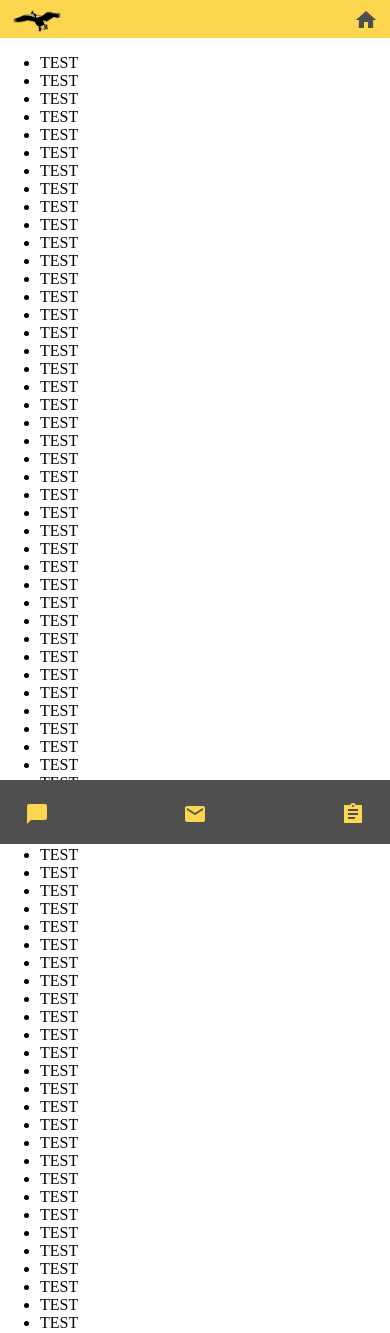
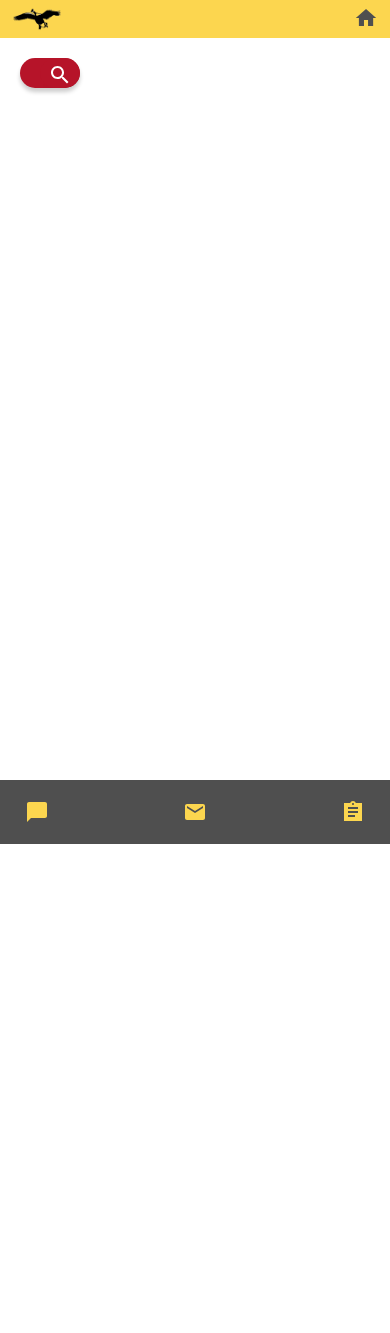
Before and after one commit to HarshSheth1128/Goose-Gossip, a React (Create React App) app: page /app in a window 390 px wide. Shown: the top 1333 px of the page. After the commit the page ends 844 px from the top, so only its background shows below. Built offline with nearby package versions, Linux system fonts and the light colour scheme.

Commit message:
fixed the search bar width

```diff
--- a/src/common/SearchBar/SearchBar.css
+++ b/src/common/SearchBar/SearchBar.css
@@ -12,8 +12,9 @@ body{
 
 .SearchBarRoot {
     background:white;
-    width: 50vw;
-    /*padding: 3em;*/
+    width: 103vw;
+    padding: 5vw;
+    padding-right: 0;
     /*box-shadow: 0 0 3em, gray;*/
     position: relative;
 }
@@ -26,9 +27,9 @@ body{
     box-shadow: 0px 4px 4px rgba(0, 0, 0, 0.2);
     border-radius: 23.5px;
     position: relative;
-    margin: 50px;
     width: 60px;
-    transition: width 600ms cubic-bezier(0.02, 0.89, 0.6, 1.2);
+    /*transition: width 600ms cubic-bezier(0.02, 0.89, 0.6, 1.2);*/
+    transition: width 920ms cubic-bezier(0.25, 1.24, 0.57, 1.04);
     overflow: hidden;
 }
 
@@ -58,7 +59,7 @@ body{
     font-weight: 500;
     font-size: 18px;
     line-height: 23px;
-    /*padding: 0 0.5rem;*/
+    padding: 0 0.5rem;
 }
 
 .SearchBarInput:focus {
@@ -109,3 +110,17 @@ body{
   outline: 0;
   box-shadow: 0 0 10px rgba(0,0,0,0.30);
 }
+
+@media only screen and (max-width: 425px) {
+    /* Mobile */
+    .SearchBarWrapper {
+        height: 30px;
+        transition: width 600ms cubic-bezier(0.25, 1.24, 0.57, 1.04);
+    }
+    .SearchBarSubmit {
+        width: 40px;
+    }
+    .SearchBarInput::placeholder{
+        font-size: 15px;
+    }
+}
--- a/src/common/SearchBar/SearchBar.jsx
+++ b/src/common/SearchBar/SearchBar.jsx
@@ -1,5 +1,5 @@
 import React, { Component } from 'react';
-import './index.css';
+import './SearchBar.css';
 //import './SearchBar.css'
 import SearchIcon from '../../images/search.svg'
 //import { ReactComponent as SearchIcon } from '../../images/search.svg';
--- a/src/common/SearchBar/index.css
+++ /dev/null
@@ -1,93 +0,0 @@
-
-.SearchBarRoot {
-    background:white;
-    width: 70vw;
-    padding: 3em;
-    box-shadow: 0 0 3em, gray;
-    position: relative;
-    margin: 50px;
-}
-
-.SearchBarWrapper {
-    /*position: fixed;*/
-    display: flex;
-    border: 2px solid black;
-    size: 40px;
-    border-radius: 50px;
-    height: 40px;
-    width: 40px;
-    padding: 5px;
-    position: relative;
-    /*transition: width 400ms ease-in-out;*/
-    transition: width 500ms cubic-bezier(0.02, 0.89, 0.6, 1.2);
-    overflow: hidden;
-    /*
-    width: 1300px;
-    height: 45px;
-    background-color: #c4c4c4;
-    border-radius: 22px;
-    */
-}
-
-.SearchBarInput {
-    flex-grow: 1;
-    font-size: 1.5rem;
-    padding: 0 0.5em;
-    border: 0;
-    position: absolute;
-    top: 0;
-    left: 0;
-    bottom: 0;
-    opacity: 0;
-    cursor: pointer;
-}
-
-.SearchBarInput:focus {
-    outline: 0;
-}
-
-.SearchBarSubmit {
-    font-size: 1.5rem;
-    cursor: pointer;
-    border: 0;
-    background: transparent;
-    border-radius: 50%;
-    width: 38px;
-    height: 38px;
-    margin-left: auto;
-    background: #B61429;
-/*transition: background 150ms ease-in-out;*/
-}
-
-.SearchIcon {
-    position: relative;
-}
-
-.SearchBarWrapper:focus-within{
-    width: 100%;
-}
-
-.SearchBarWrapper:focus-within .SearchBarSubmit{
-    background: black;
-}
-
-.SearchBarWrapper:focus-within .SearchIcon{
-    fill: white;
-}
-
-.SearchBarWrapper:focus-within .SearchBarSubmit:focus,
-.SearchBarWrapper:focus-within .SearchBarSubmit:hover{
-    outline: 0;
-    box-shadow: 0 0 10px grey;
-}
-
-.SearchBarWrapper:focus-within .SearchBarInput{
-    opacity: 1;
-    cursor: initial;
-    width: calc(100% - 80px);
-    background: blue;
-}
-
-.SearchIcon {
-    padding-top: 5px;
-}
--- a/src/pages/HomeScreen/HomeScreen.jsx
+++ b/src/pages/HomeScreen/HomeScreen.jsx
@@ -4,7 +4,8 @@ import '../../common/BottomNavBar/BottonNavBar';
 import NavBar from '../../common/BottomNavBar/BottonNavBar';
 import MenuBar from '../../common/MenuBar/MenuBar';
 import CategoryButton from '../../common/CategoryButton/CategoryButton';
-import ChatRoomButton from '../../common/ChatRoomButton/ChatRoomButton'
+import ChatRoomButton from '../../common/ChatRoomButton/ChatRoomButton';
+import SearchBar from '../../common/SearchBar/SearchBar';
 
 class HomeScreen extends Component {
     constructor() {
@@ -44,136 +45,7 @@ class HomeScreen extends Component {
                 <div className="HomeScreenRoot">
                     <MenuBar show={this.state.showNavBar}/>
                     <div className="HomeScreenRootContentWrapper">
-                        <ul>
-                            <li>TEST</li>
-                            <li>TEST</li>
-                            <li>TEST</li>
-                            <li>TEST</li>
-                            <li>TEST</li>
-                            <li>TEST</li>
-                            <li>TEST</li>
-                            <li>TEST</li>
-                            <li>TEST</li>
-                            <li>TEST</li>
-                            <li>TEST</li>
-                            <li>TEST</li>
-                            <li>TEST</li>
-                            <li>TEST</li>
-                            <li>TEST</li>
-                            <li>TEST</li>
-                            <li>TEST</li>
-                            <li>TEST</li>
-                            <li>TEST</li>
-                            <li>TEST</li>
-                            <li>TEST</li>
-                            <li>TEST</li>
-                            <li>TEST</li>
-                            <li>TEST</li>
-                            <li>TEST</li>
-                            <li>TEST</li>
-                            <li>TEST</li>
-                            <li>TEST</li>
-                            <li>TEST</li>
-                            <li>TEST</li>
-                            <li>TEST</li>
-                            <li>TEST</li>
-                            <li>TEST</li>
-                            <li>TEST</li>
-                            <li>TEST</li>
-                            <li>TEST</li>
-                            <li>TEST</li>
-                            <li>TEST</li>
-                            <li>TEST</li>
-                            <li>TEST</li>
-                            <li>TEST</li>
-                            <li>TEST</li>
-                            <li>TEST</li>
-                            <li>TEST</li>
-                            <li>TEST</li>
-                            <li>TEST</li>
-                            <li>TEST</li>
-                            <li>TEST</li>
-                            <li>TEST</li>
-                            <li>TEST</li>
-                            <li>TEST</li>
-                            <li>TEST</li>
-                            <li>TEST</li>
-                            <li>TEST</li>
-                            <li>TEST</li>
-                            <li>TEST</li>
-                            <li>TEST</li>
-                            <li>TEST</li>
-                            <li>TEST</li>
-                            <li>TEST</li>
-                            <li>TEST</li>
-                            <li>TEST</li>
-                            <li>TEST</li>
-                            <li>TEST</li>
-                            <li>TEST</li>
-                            <li>TEST</li>
-                            <li>TEST</li>
-                            <li>TEST</li>
-                            <li>TEST</li>
-                            <li>TEST</li>
-                            <li>TEST</li>
-                            <li>TEST</li>
-                            <li>TEST</li>
-                            <li>TEST</li>
-                            <li>TEST</li>
-                            <li>TEST</li>
-                            <li>TEST</li>
-                            <li>TEST</li>
-                            <li>TEST</li>
-                            <li>TEST</li>
-                            <li>TEST</li>
-                            <li>TEST</li>
-                            <li>TEST</li>
-                            <li>TEST</li>
-                            <li>TEST</li>
-                            <li>TEST</li>
-                            <li>TEST</li>
-                            <li>TEST</li>
-                            <li>TEST</li>
-                            <li>TEST</li>
-                            <li>TEST</li>
-                            <li>TEST</li>
-                            <li>TEST</li>
-                            <li>TEST</li>
-                            <li>TEST</li>
-                            <li>TEST</li>
-                            <li>TEST</li>
-                            <li>TEST</li>
-                            <li>TEST</li>
-                            <li>TEST</li>
-                            <li>TEST</li>
-                            <li>TEST</li>
-                            <li>TEST</li>
-                            <li>TEST</li>
-                            <li>TEST</li>
-                            <li>TEST</li>
-                            <li>TEST</li>
-                            <li>TEST</li>
-                            <li>TEST</li>
-                            <li>TEST</li>
-                            <li>TEST</li>
-                            <li>TEST</li>
-                            <li>TEST</li>
-                            <li>TEST</li>
-                            <li>TEST</li>
-                            <li>TEST</li>
-                            <li>TEST</li>
-                            <li>TEST</li>
-                            <li>TEST</li>
-                            <li>TEST</li>
-                            <li>TEST</li>
-                            <li>TEST</li>
-                            <li>TEST</li>
-                            <li>TEST</li>
-                            <li>TEST</li>
-                            <li>TEST</li>
-                            <li>TEST</li>
-                            <li>TEST</li>
-                        </ul>
+                        <div className="SearchBarContainer"><SearchBar /></div>
                     </div>
                     <NavBar show={this.state.showNavBar} />
                 </div>
```
